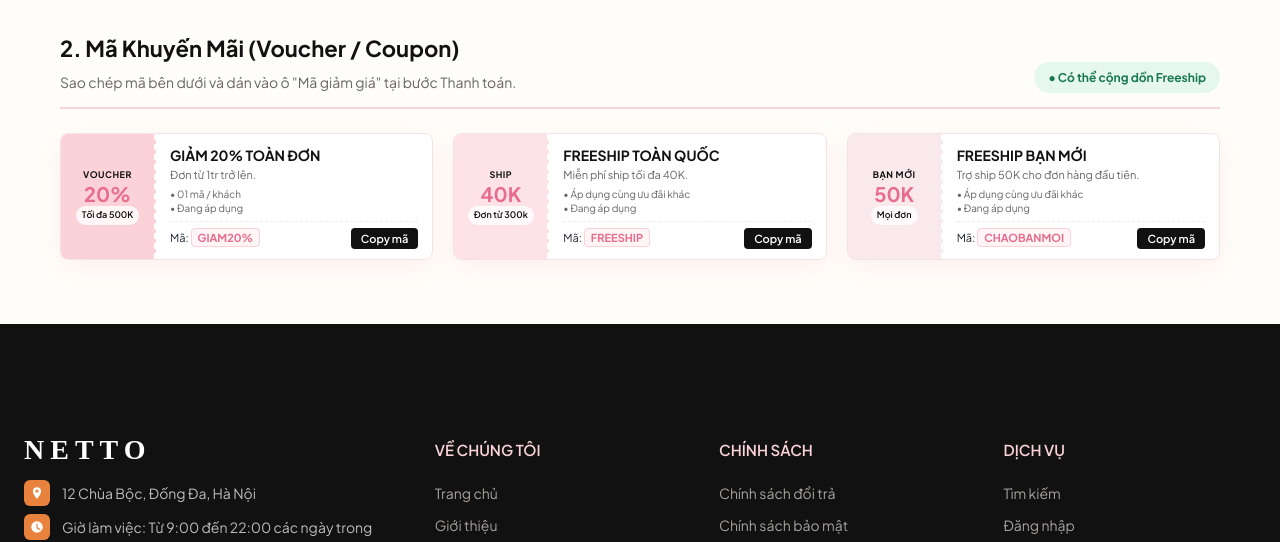
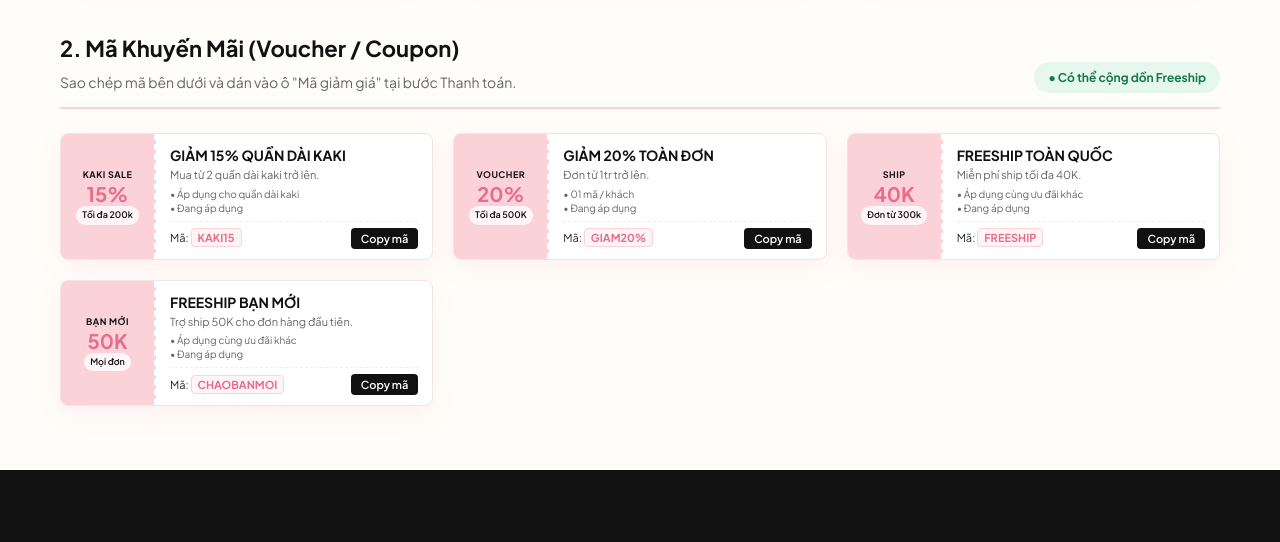
Before and after one commit to ThienTrang-dev/TKWEB-Nhom6, a plain HTML site: page pages/khuyen-mai.html in a window 1280 px wide. Shown: the part 1180-1722 px from the top of the page. Drawn offline with nearby package versions, Linux system fonts and the light colour scheme; a web font is replaced by a local one.

Commit message:
Update khuyen-mai.html

```diff
--- a/pages/khuyen-mai.html
+++ b/pages/khuyen-mai.html
@@ -487,13 +487,10 @@
             flex-shrink: 0;
         }
 
-        .voucher-stub.freeship {
-            background: #FDE2E7;
-        }
-
-        .voucher-stub.newfriend {
-            background: #F9E8EC;
-        }
+        .voucher-stub.freeship,
+.voucher-stub.newfriend {
+    background: var(--netto-pink);
+}
 
         .stub-type {
             font-size: 9px;
@@ -740,6 +737,7 @@
                 </div><span class="status-pill">● Đang diễn ra</span></div>
             <div class="campaign-grid">
 
+
                 <article class="campaign-card"><img src="https://vcdn.acfc.com.vn/media/catalog/product/4/7/47d702g_5uk_alternate5_3.jpg?width=830&height=1106&store=acfc_vn&image-type=small_image" alt="Combo Bạn Thân" class="campaign-image">
                     <div class="campaign-content">
                         <div class="campaign-top">
@@ -853,6 +851,37 @@
                 </div><span class="status-pill">● Có thể cộng dồn Freeship</span></div>
 
             <div class="voucher-grid">
+
+<!-- VOUCHER GIẢM 15% KHI MUA 2 QUẦN DÀI KAKI -->
+<article class="voucher-ticket">
+    <div class="voucher-stub">
+        <span class="stub-type">KAKI SALE</span>
+        <strong class="stub-value">15%</strong>
+        <span class="stub-max">Tối đa 200k</span>
+    </div>
+
+    <div class="voucher-body">
+        <div class="voucher-info">
+            <h3>GIẢM 15% QUẦN DÀI KAKI</h3>
+            <p>Mua từ 2 quần dài kaki trở lên.</p>
+            <ul class="voucher-meta">
+                <li>• Áp dụng cho quần dài kaki</li>
+                <li>• Đang áp dụng</li>
+            </ul>
+        </div>
+
+        <div class="voucher-action">
+            <div class="code-wrapper">
+                <span>Mã:</span>
+                <strong class="voucher-code">KAKI15</strong>
+            </div>
+            <button type="button" class="btn-copy" data-code="KAKI15">
+                Copy mã
+            </button>
+        </div>
+    </div>
+</article>
+
                 <article class="voucher-ticket">
                     <div class="voucher-stub"><span class="stub-type">VOUCHER</span><strong class="stub-value">20%</strong><span class="stub-max">Tối đa 500K</span></div>
                     <div class="voucher-body">
```
